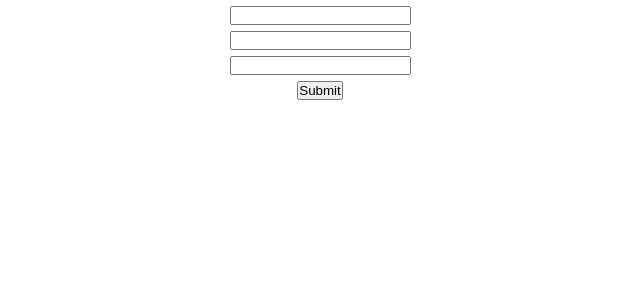
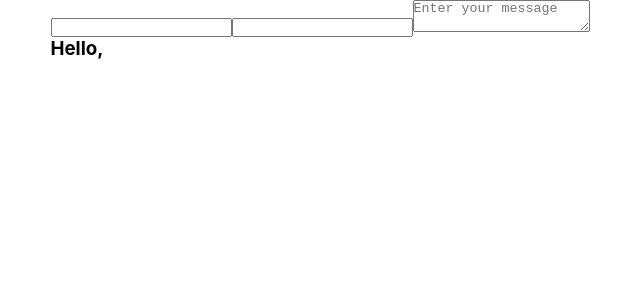
Before and after one commit to Nikk-05/React-Code-Space, a React (Create React App) app: page / in a window 1280 px wide. Shown: the top 300 px of the page, without its empty margins (320-960 px from the left). Built offline with nearby package versions, Linux system fonts and the light colour scheme; the HTML template or start-up script is replaced by a standard one.

Commit message:
reactHooks (20-7-2023)

```diff
--- a/src/App.css
+++ b/src/App.css
@@ -5,7 +5,8 @@
 
 }
 .container{
-  font-size: 1.3rem;
-  text-align: center;
-  font-weight: 400;
+  display: flex;
+  justify-content: center;
+  align-items: center;
+  flex-direction: column;
 }
--- a/src/App.js
+++ b/src/App.js
@@ -13,6 +13,10 @@ import { UserProvider } from './Components/Context React/userContext';
 import ChildA from './Components/Context React/ChildA';
 import HttpRequesting from './Components/ReactHttp/HttpRequesting';
 import PostRequesting from './Components/ReactHttp/PostRequesting';
+
+import HookState from './Components/Hooks/useState';
+import PrevState from './Components/Hooks/prevState';
+import StatewithObject from './Components/Hooks/StatewithObject';
 
 function App() {
   return (
@@ -39,7 +43,12 @@ function App() {
 
      {/* <HttpRequesting/> */}
 
-     <PostRequesting/>
+     {/* <PostRequesting/> */}
+     {/* -----------------------------------HOOKS-------------------------------------------------- */}
+
+     {/* <HookState/> */}
+     {/* <PrevState/> */}
+     <StatewithObject/>
     </div>
   );
 }
--- /dev/null
+++ b/src/Components/Hooks/StatewithObject.jsx
@@ -0,0 +1,26 @@
+import React, { useState, prevState } from 'react'
+import PrevState from './prevState'
+
+function StatewithObject() {
+    const [name, setName] = useState({ firstName: '', lastName: '' })
+    const [message, setMessage] = useState('')
+
+    const handleChange = (e) => {
+        const { name, value } = e.target
+        setName((prevState) => ({ ...prevState, [name]: value }))
+    }
+    return (
+
+        <div>
+            <input type='text' name='firstName' value={name.firstName} onChange={handleChange} />
+            <input type='text' name='lastName' value={name.lastName} onChange={handleChange} />
+            <textarea type="text" placeholder='Enter your message' value={message} onChange={(e) => setMessage(e.target.value )} />
+
+            <h3>Hello, {name.firstName} {name.lastName}</h3>
+            <h6>{message}</h6>
+
+        </div>
+    )
+}
+
+export default StatewithObject
--- /dev/null
+++ b/src/Components/Hooks/prevState.jsx
@@ -0,0 +1,15 @@
+import React, {useState, prevState} from 'react'
+
+function PrevState() {
+    const [count, setCount]=useState(0)
+  return (
+    <div>
+        Count: {count}
+        <button onClick={()=>setCount(0)}>Reset</button>
+        <button onClick={()=>setCount((prevState)=>prevState+1)}>Increase</button>
+        <button onClick={()=>setCount((prevState)=>prevState-1)}>Decrease</button>
+    </div>
+  )
+}
+
+export default PrevState
--- /dev/null
+++ b/src/Components/Hooks/useState.jsx
@@ -0,0 +1,15 @@
+import React, {useState} from 'react'
+
+const HookState = () =>{
+    const [count,setCount]=useState(0)
+
+    const incrementCounter= () =>{
+        setCount(count+1)
+    }
+    return (
+        <div>
+            <button onClick={incrementCounter}>Clicked {count} times </button>
+        </div>
+    )
+}
+export default HookState;
```
